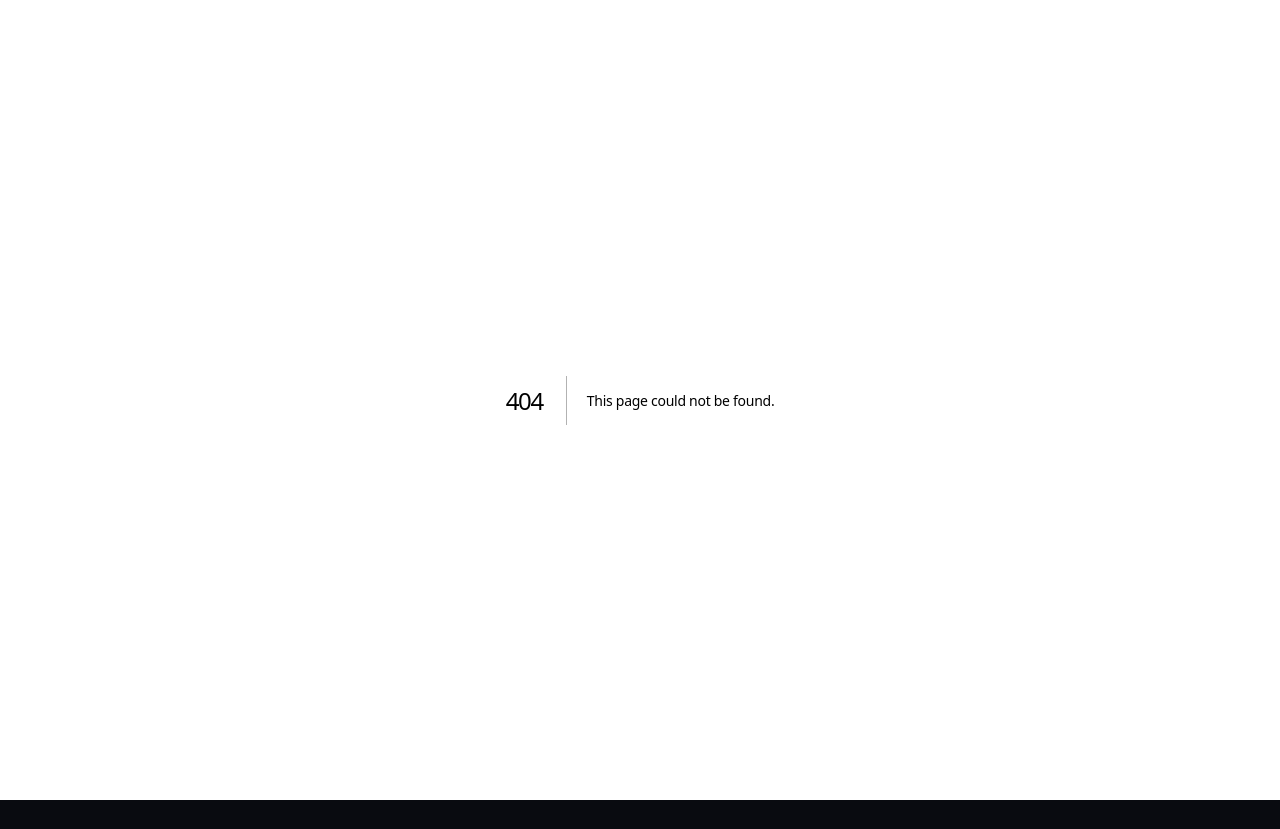
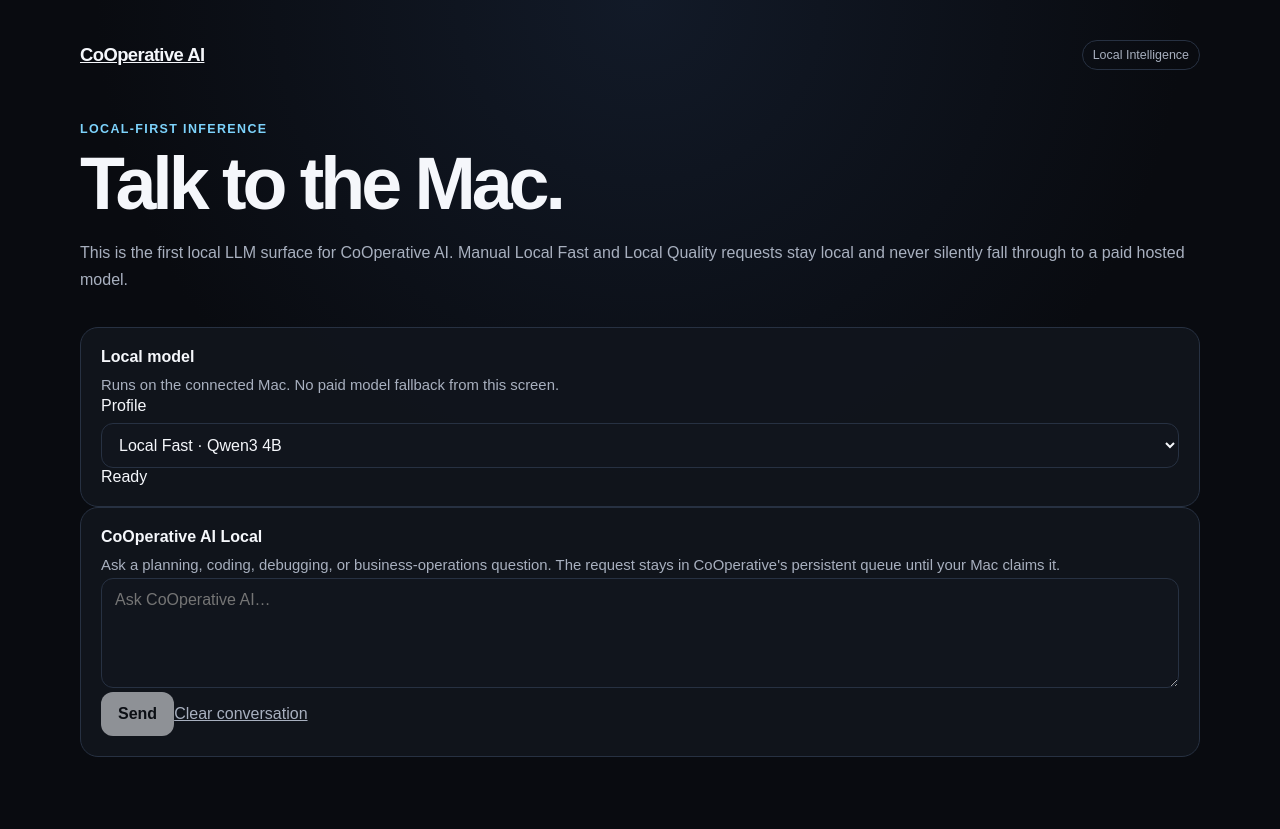
Before and after one commit to zanibethel/CoOperative, a Next.js app: page /local-ai in a window 1280 px wide. Before the commit this address had no page. Before the commit the page ends 800 px from the top, so only its background shows below. Built offline with nearby package versions, Linux system fonts and the light colour scheme.

Commit message:
Add local AI chat page

```diff
--- /dev/null
+++ b/app/local-ai/page.tsx
@@ -0,0 +1,25 @@
+import Link from "next/link";
+import LocalAiChat from "./LocalAiChat";
+
+export default function LocalAiPage() {
+  return (
+    <main className="shell">
+      <nav className="nav">
+        <Link className="brand" href="/">CoOperative AI</Link>
+        <div className="badge">Local Intelligence</div>
+      </nav>
+
+      <section className="compact-hero">
+        <div className="eyebrow">Local-first inference</div>
+        <h1>Talk to the Mac.</h1>
+        <p>
+          This is the first local LLM surface for CoOperative AI. Manual Local Fast
+          and Local Quality requests stay local and never silently fall through to
+          a paid hosted model.
+        </p>
+      </section>
+
+      <LocalAiChat />
+    </main>
+  );
+}
```
